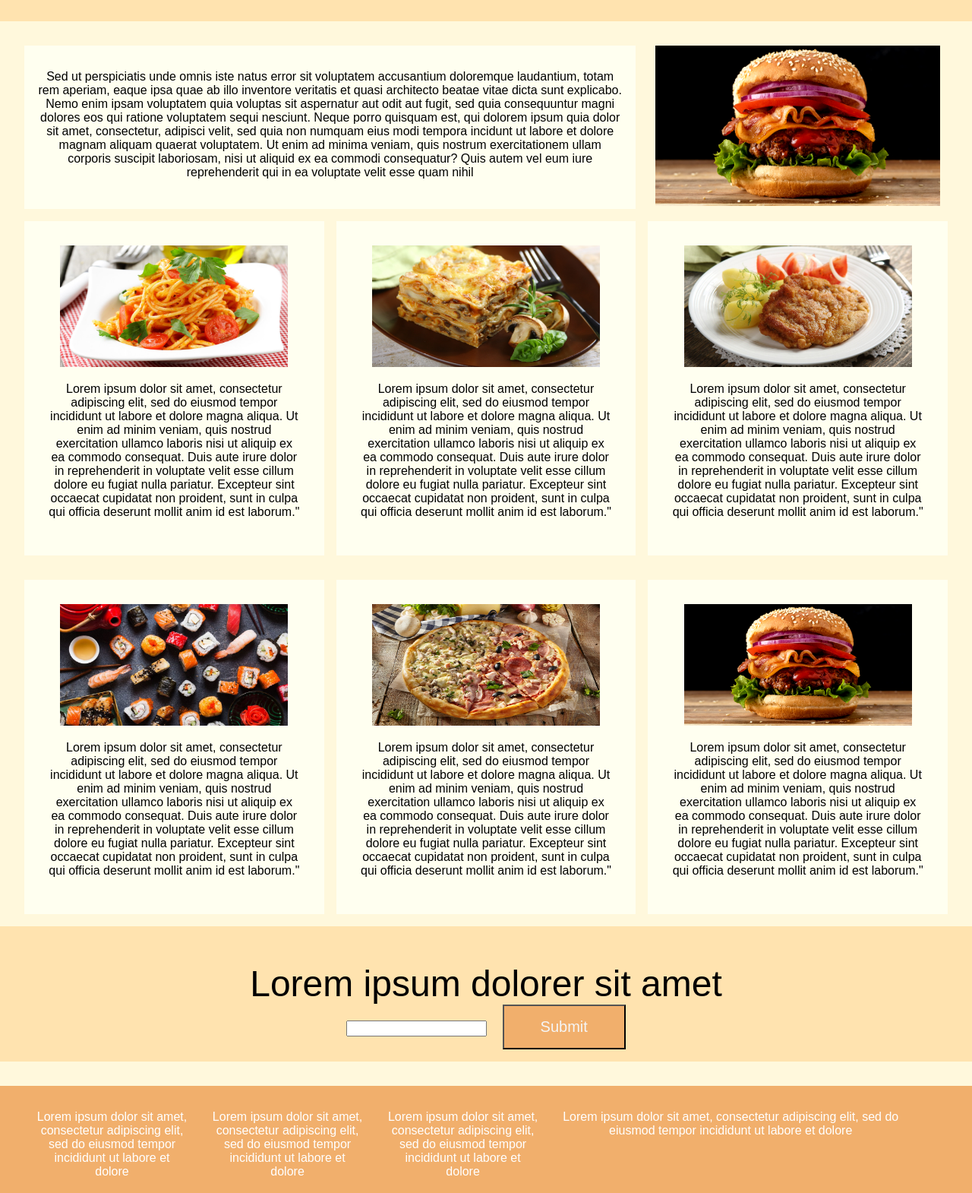
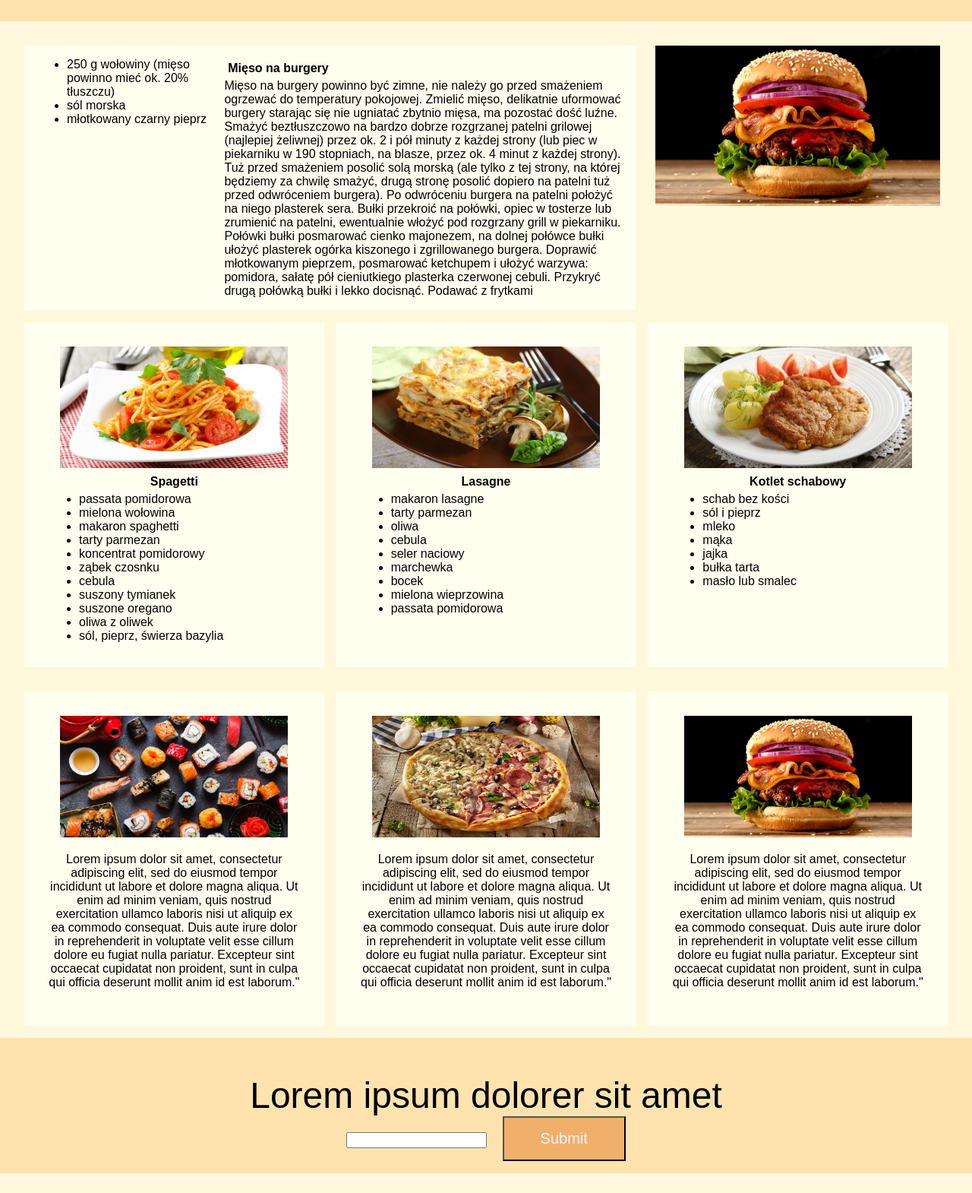
Before and after one commit to miloszgalas/miloszgalas.github.io, a plain HTML site: page Zad1/index.html in a window 1280 px wide. Shown: the part 464-2034 px from the top of the page at 76% size. Drawn offline with Linux system fonts and the light colour scheme.

Commit message:
lab2 final

```diff
--- a/Zad1/index.html
+++ b/Zad1/index.html
@@ -1,13 +1,15 @@
 <!DOCTYPE html>
 <html>
+
 <head>
-        <link rel = "stylesheet" href = "style1.css">
+    <link rel="stylesheet" href="style1.css">
     <title>Webside</title>
     <meta name="viewport" content="width=device-width, initial-scale=1">
 </head>
+
 <body>
     <header>
-            <div class = "head1">
+        <div class="head1">
             <h1>Logo</h1>
             <ul>
                 <li>Lorem</li>
@@ -18,56 +20,141 @@
         </div>
     </header>
     <section>
-            <div class = "head2">
+        <div class="head2">
             <h3>Lorem ipsum</h3>
             <p>
-                        Lorem ipsum dolor sit amet, consectetur adipiscing elit. In gravida enim vel orci iaculis, quis rhoncus ligula sodales. Cras tristique, nunc sed dapibus sagittis, neque odio dapibus arcu, viverra placerat est ante vitae mauris. Nunc sollicitudin risus non finibus tempus. Proin sit amet dignissim mauris. Curabitur efficitur fermentum odio, non pellentesque enim tempus quis. Nunc vitae libero efficitur, dictum mi sit amet, efficitur eros. Maecenas molestie aliquam justo et malesuada. Maecenas porta, libero sed malesuada pretium, nisl sem porta magna, at scelerisque tortor tellus a mi. Praesent in tincidunt tortor. Nam laoreet ligula urna, sit amet dapibus ipsum venenatis vel. Nunc eu massa sapien. Vestibulum ultricies ligula eget auctor porttitor. Sed nulla turpis, aliquet quis nunc mollis, molestie finibus eros. Proin nec lorem non metus faucibus viverra a a felis.
+                Lorem ipsum dolor sit amet, consectetur adipiscing elit. In gravida enim vel orci iaculis, quis rhoncus
+                ligula sodales. Cras tristique, nunc sed dapibus sagittis, neque odio dapibus arcu, viverra placerat est
+                ante vitae mauris. Nunc sollicitudin risus non finibus tempus. Proin sit amet dignissim mauris.
+                Curabitur efficitur fermentum odio, non pellentesque enim tempus quis. Nunc vitae libero efficitur,
+                dictum mi sit amet, efficitur eros. Maecenas molestie aliquam justo et malesuada. Maecenas porta, libero
+                sed malesuada pretium, nisl sem porta magna, at scelerisque tortor tellus a mi. Praesent in tincidunt
+                tortor. Nam laoreet ligula urna, sit amet dapibus ipsum venenatis vel. Nunc eu massa sapien. Vestibulum
+                ultricies ligula eget auctor porttitor. Sed nulla turpis, aliquet quis nunc mollis, molestie finibus
+                eros. Proin nec lorem non metus faucibus viverra a a felis.
             </p>
-                <button type = "button" class = "button">Button</button>
+            <button type="button" class="button">Button</button>
         </div>
     </section>
     <section>
-            <div class = "container">
-            <div class = "grid-container">
-                <div class = "grid-item grid-item1">
-                    <p>Sed ut perspiciatis unde omnis iste natus error sit voluptatem accusantium doloremque laudantium, totam rem aperiam, eaque ipsa quae ab illo inventore veritatis et quasi architecto beatae vitae dicta sunt explicabo. Nemo enim ipsam voluptatem quia voluptas sit aspernatur aut odit aut fugit, sed quia consequuntur magni dolores eos qui ratione voluptatem sequi nesciunt. Neque porro quisquam est, qui dolorem ipsum quia dolor sit amet, consectetur, adipisci velit, sed quia non numquam eius modi tempora incidunt ut labore et dolore magnam aliquam quaerat voluptatem. Ut enim ad minima veniam, quis nostrum exercitationem ullam corporis suscipit laboriosam, nisi ut aliquid ex ea commodi consequatur? Quis autem vel eum iure reprehenderit qui in ea voluptate velit esse quam nihil</p>
+        <div class="container">
+            <div class="grid-container">
+                <div class="recipe grid-item grid-item1">
+                    <div>
+                        <ul class="ingredients">
+                            <li>250 g wołowiny (mięso powinno mieć ok. 20% tłuszczu)</li>
+                            <li>sól morska</li>
+                            <li>młotkowany czarny pieprz</li>
+                        </ul>
                     </div>
-                <div class = "grid-item2">
-                    <img src = "food1.png">
-                </div>
-               <div class = "grid-item grid-item3"><img src = "food2.jpg"><p>Lorem ipsum dolor sit amet, consectetur adipiscing elit, sed do eiusmod tempor incididunt ut labore et dolore magna aliqua. Ut enim ad minim veniam, quis nostrud exercitation ullamco laboris nisi ut aliquip ex ea commodo consequat. Duis aute irure dolor in reprehenderit in voluptate velit esse cillum dolore eu fugiat nulla pariatur. Excepteur sint occaecat cupidatat non proident, sunt in culpa qui officia deserunt mollit anim id est laborum."</p></div>
-               <div class = "grid-item grid-item3"><img src = "food3.jpg"><p>Lorem ipsum dolor sit amet, consectetur adipiscing elit, sed do eiusmod tempor incididunt ut labore et dolore magna aliqua. Ut enim ad minim veniam, quis nostrud exercitation ullamco laboris nisi ut aliquip ex ea commodo consequat. Duis aute irure dolor in reprehenderit in voluptate velit esse cillum dolore eu fugiat nulla pariatur. Excepteur sint occaecat cupidatat non proident, sunt in culpa qui officia deserunt mollit anim id est laborum."</p></div>
-               <div class = "grid-item grid-item3"><img src = "food4.jpg"><p>Lorem ipsum dolor sit amet, consectetur adipiscing elit, sed do eiusmod tempor incididunt ut labore et dolore magna aliqua. Ut enim ad minim veniam, quis nostrud exercitation ullamco laboris nisi ut aliquip ex ea commodo consequat. Duis aute irure dolor in reprehenderit in voluptate velit esse cillum dolore eu fugiat nulla pariatur. Excepteur sint occaecat cupidatat non proident, sunt in culpa qui officia deserunt mollit anim id est laborum."</p></div>
-               <div class = "grid-item grid-item3"><img src = "food5.jpg"><p>Lorem ipsum dolor sit amet, consectetur adipiscing elit, sed do eiusmod tempor incididunt ut labore et dolore magna aliqua. Ut enim ad minim veniam, quis nostrud exercitation ullamco laboris nisi ut aliquip ex ea commodo consequat. Duis aute irure dolor in reprehenderit in voluptate velit esse cillum dolore eu fugiat nulla pariatur. Excepteur sint occaecat cupidatat non proident, sunt in culpa qui officia deserunt mollit anim id est laborum."</p></div>
-               <div class = "grid-item grid-item3"><img src = "food6.jpg"><p>Lorem ipsum dolor sit amet, consectetur adipiscing elit, sed do eiusmod tempor incididunt ut labore et dolore magna aliqua. Ut enim ad minim veniam, quis nostrud exercitation ullamco laboris nisi ut aliquip ex ea commodo consequat. Duis aute irure dolor in reprehenderit in voluptate velit esse cillum dolore eu fugiat nulla pariatur. Excepteur sint occaecat cupidatat non proident, sunt in culpa qui officia deserunt mollit anim id est laborum."</p></div>
-               <div class = "grid-item grid-item3"><img src = "food1.png"><p>Lorem ipsum dolor sit amet, consectetur adipiscing elit, sed do eiusmod tempor incididunt ut labore et dolore magna aliqua. Ut enim ad minim veniam, quis nostrud exercitation ullamco laboris nisi ut aliquip ex ea commodo consequat. Duis aute irure dolor in reprehenderit in voluptate velit esse cillum dolore eu fugiat nulla pariatur. Excepteur sint occaecat cupidatat non proident, sunt in culpa qui officia deserunt mollit anim id est laborum."</p></div>
+                    <div class="procedure">
+                        <h4>Mięso na burgery</h4>
+                        Mięso na burgery powinno być zimne, nie należy go przed smażeniem ogrzewać do temperatury pokojowej.
+Zmielić mięso, delikatnie uformować burgery starając się nie ugniatać zbytnio mięsa, ma pozostać dość luźne.
+Smażyć beztłuszczowo na bardzo dobrze rozgrzanej patelni grilowej (najlepiej żeliwnej) przez ok. 2 i pół minuty z każdej strony (lub piec w piekarniku w 190 stopniach, na blasze, przez ok. 4 minut z każdej strony). Tuż przed smażeniem posolić solą morską (ale tylko z tej strony, na której będziemy za chwilę smażyć, drugą stronę posolić dopiero na patelni tuż przed odwróceniem burgera). Po odwróceniu burgera na patelni położyć na niego plasterek sera.
+Bułki przekroić na połówki, opiec w tosterze lub zrumienić na patelni, ewentualnie włożyć pod rozgrzany grill w piekarniku.
+Połówki bułki posmarować cienko majonezem, na dolnej połówce bułki ułożyć plasterek ogórka kiszonego i zgrillowanego burgera. Doprawić młotkowanym pieprzem, posmarować ketchupem i ułożyć warzywa: pomidora, sałatę pół cieniutkiego plasterka czerwonej cebuli. Przykryć drugą połówką bułki i lekko docisnąć.
+Podawać z frytkami
                     </div>
                 </div>
-            <div id = "newsettler">
-                <div id = "desc">Lorem ipsum dolorer sit amet</div>
-                <div id = "input">
+                <div class="grid-item2">
+                    <img src="food1.png">
+                </div>
+                <div class="grid-item grid-item3"><img src="food2.jpg">
+                    <h4>Spagetti</h5>
+                    <ul class="ingredients">
+                        <li>passata pomidorowa</li>
+                        <li>mielona wołowina</li>
+                        <li>makaron spaghetti</li>
+                        <li>tarty parmezan</li>
+                        <li>koncentrat pomidorowy</li>
+                        <li>ząbek czosnku</li>
+                        <li>cebula</li>
+                        <li>suszony tymianek</li>
+                        <li>suszone oregano</li>
+                        <li>oliwa z oliwek</li>
+                        <li>sól, pieprz, świerza bazylia</li>
+                    </ul>
+                </div>
+                <div class="grid-item grid-item3"><img src="food3.jpg">
+                    <h4>Lasagne</h5>
+                        <ul class="ingredients">
+                            <li>makaron lasagne</li>
+                            <li>tarty parmezan</li>
+                            <li>oliwa</li>
+                            <li>cebula</li>
+                            <li>seler naciowy</li>
+                            <li>marchewka</li>
+                            <li>bocek</li>
+                            <li>mielona wieprzowina</li>
+                            <li>passata pomidorowa</li>
+                        </ul>
+                </div>
+                <div class="grid-item grid-item3"><img src="food4.jpg">
+                    <h4>Kotlet schabowy</h5>
+                        <ul class="ingredients">
+                            <li>schab bez kości</li>
+                            <li>sól i pieprz</li>
+                            <li>mleko</li>
+                            <li>mąka</li>
+                            <li>jajka</li>
+                            <li>bułka tarta</li>
+                            <li>masło lub smalec</li>
+                        </ul>
+                </div>
+                <div class="grid-item grid-item3"><img src="food5.jpg">
+                    <p>Lorem ipsum dolor sit amet, consectetur adipiscing elit, sed do eiusmod tempor incididunt ut
+                        labore et dolore magna aliqua. Ut enim ad minim veniam, quis nostrud exercitation ullamco
+                        laboris nisi ut aliquip ex ea commodo consequat. Duis aute irure dolor in reprehenderit in
+                        voluptate velit esse cillum dolore eu fugiat nulla pariatur. Excepteur sint occaecat cupidatat
+                        non proident, sunt in culpa qui officia deserunt mollit anim id est laborum."</p>
+                </div>
+                <div class="grid-item grid-item3"><img src="food6.jpg">
+                    <p>Lorem ipsum dolor sit amet, consectetur adipiscing elit, sed do eiusmod tempor incididunt ut
+                        labore et dolore magna aliqua. Ut enim ad minim veniam, quis nostrud exercitation ullamco
+                        laboris nisi ut aliquip ex ea commodo consequat. Duis aute irure dolor in reprehenderit in
+                        voluptate velit esse cillum dolore eu fugiat nulla pariatur. Excepteur sint occaecat cupidatat
+                        non proident, sunt in culpa qui officia deserunt mollit anim id est laborum."</p>
+                </div>
+                <div class="grid-item grid-item3"><img src="food1.png">
+                    <p>Lorem ipsum dolor sit amet, consectetur adipiscing elit, sed do eiusmod tempor incididunt ut
+                        labore et dolore magna aliqua. Ut enim ad minim veniam, quis nostrud exercitation ullamco
+                        laboris nisi ut aliquip ex ea commodo consequat. Duis aute irure dolor in reprehenderit in
+                        voluptate velit esse cillum dolore eu fugiat nulla pariatur. Excepteur sint occaecat cupidatat
+                        non proident, sunt in culpa qui officia deserunt mollit anim id est laborum."</p>
+                </div>
+            </div>
+        </div>
+        <div id="newsettler">
+            <div id="desc">Lorem ipsum dolorer sit amet</div>
+            <div id="input">
                 <input type="email" name="emailaddress">
-                <button class = "button">Submit</button>
+                <button class="button">Submit</button>
             </div>
         </div>
     </section>
     <footer>
-            <div class = container>
-            <div class = "footer-grid">
-                <div class = "footer-grid-item">
-                        <p>Lorem ipsum dolor sit amet, consectetur adipiscing elit, sed do eiusmod tempor incididunt ut labore et dolore</p>
+        <div class=container>
+            <div class="footer-grid">
+                <div class="footer-grid-item">
+                    <p>Lorem ipsum dolor sit amet, consectetur adipiscing elit, sed do eiusmod tempor incididunt ut
+                        labore et dolore</p>
                 </div>
-                <div class = "footer-grid-item">
-                        <p>Lorem ipsum dolor sit amet, consectetur adipiscing elit, sed do eiusmod tempor incididunt ut labore et dolore</p>
+                <div class="footer-grid-item">
+                    <p>Lorem ipsum dolor sit amet, consectetur adipiscing elit, sed do eiusmod tempor incididunt ut
+                        labore et dolore</p>
                 </div>
-                <div class = "footer-grid-item">
-                        <p>Lorem ipsum dolor sit amet, consectetur adipiscing elit, sed do eiusmod tempor incididunt ut labore et dolore</p>
+                <div class="footer-grid-item">
+                    <p>Lorem ipsum dolor sit amet, consectetur adipiscing elit, sed do eiusmod tempor incididunt ut
+                        labore et dolore</p>
                 </div>
-                <div class = "footer-grid-item">
-                        <p>Lorem ipsum dolor sit amet, consectetur adipiscing elit, sed do eiusmod tempor incididunt ut labore et dolore</p>
+                <div class="footer-grid-item">
+                    <p>Lorem ipsum dolor sit amet, consectetur adipiscing elit, sed do eiusmod tempor incididunt ut
+                        labore et dolore</p>
                 </div>
             </div>
 
     </footer>
 </body>
+
 </html>
--- a/Zad1/style1.css
+++ b/Zad1/style1.css
@@ -61,6 +61,10 @@ header ul li{
 
 }
 
+h4{
+    margin: 0.3rem;
+}
+
 .grid-container{
     display:grid;
     grid-template-columns: auto auto auto;
@@ -81,7 +85,7 @@ header ul li{
 .grid-item1{
     grid-column-start:1;
     grid-column-end:3;
-    /* height: fit-content; */
+    height: fit-content;
     padding:1rem;
 }
 
@@ -98,6 +102,22 @@ header ul li{
     margin:1rem;
     margin:auto;
     position:relative;
+}
+
+.recipe{
+    display: grid;
+    grid-template-columns: 30% 68%;
+    grid-gap: 2%;
+}
+
+.ingredients{
+    text-align: left;
+    margin: 0;
+}
+
+.procedure{
+    text-align: left;
+    width: fit-content;
 }
 
 footer{
--- a/Zad2/style.css
+++ b/Zad2/style.css
@@ -25,6 +25,7 @@ h1{
 .container{
     margin-top:3%;
     padding:0;
+    padding-bottom: 20px;
     text-align:center;
 }
 .box{
@@ -32,10 +33,11 @@ h1{
     background-clip:padding-box;
     margin: 0 ;
   }
-  .carousel-inner{
+.carousel-inner{
       font-size: 200%;
   }
-  footer{
+
+footer{
       display:block;
       margin-bottom: 0;
   }
```
Also changed, not shown: Zad2/index.html (+43 -19 lines). Lines whose indentation alone changed are shown as unchanged.
